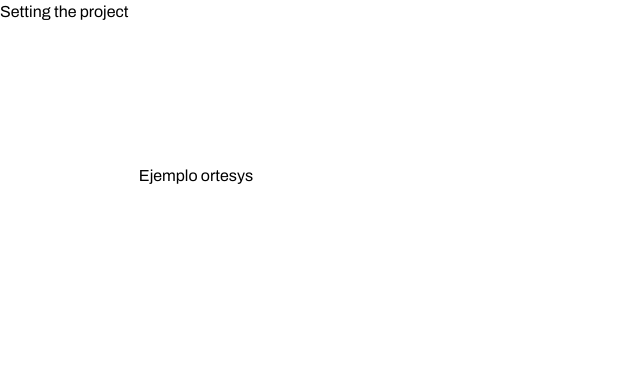
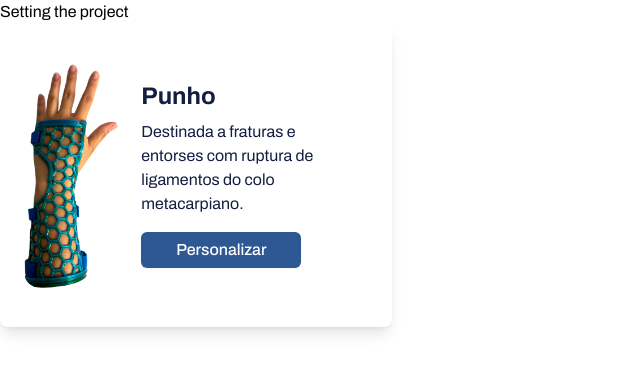
Before and after one commit to MateoMigone/ortesys-3D, a Nuxt app: page / in a window 1280 px wide. Shown: the top 372 px of the page, without its empty margins (0-640 px from the left). Built offline with nearby package versions, Linux system fonts and the light colour scheme.

Commit message:
Initial structure ortesys card

```diff
--- a/components/OrtesysCard.vue
+++ b/components/OrtesysCard.vue
@@ -1,9 +1,47 @@
 <template>
-  <div class="flex justify-center items-center w-[392px] h-[303px]">
-    <h3 class="">Ejemplo ortesys</h3>
+  <div
+    class="bg-white shadow-lg rounded-lg overflow-hidden"
+    style="width: 392px; height: 303px"
+  >
+    <!-- Flex container for image and content, centered horizontally and vertically -->
+    <div class="flex items-center justify-center h-full px-6">
+      <!-- Added padding to the left and right of the card -->
+      <!-- Image on the left, adjusted size and removed additional margin -->
+      <img
+        class="object-cover rounded-l-lg h-56 flex-shrink-0"
+        src="../assets/imgs/ortesys-arm.png"
+        alt="Ortesys Arm"
+      />
+      <!-- Spacer div to control the space between the image and the text/button flexbox -->
+      <div class="w-4"></div>
+      <!-- Adjust this width to control spacing -->
+      <!-- Flexbox container for text and button, centered in the remaining space -->
+      <div class="flex flex-col justify-center flex-grow p-4">
+        <div>
+          <h2 class="text-2xl font-bold text-[#131E41]">Punho</h2>
+          <p class="text-[#131E41] mt-2">
+            Destinada a fraturas e entorses com ruptura de ligamentos do colo
+            metacarpiano.
+          </p>
+        </div>
+        <!-- Button at the bottom of the flex container -->
+        <div class="w-40 h-10 mt-4">
+          <!-- Adjusted margin-top for spacing above the button -->
+          <Button text="Personalizar" class="w-full h-full" />
+        </div>
+      </div>
+    </div>
   </div>
 </template>
 
-<script setup></script>
+<script setup>
+// Import your Button component if needed
+</script>
 
-<style scoped></style>
+<style scoped>
+/* Scoped styles for image border radius */
+.rounded-l-lg {
+  border-top-left-radius: 16px;
+  border-bottom-left-radius: 16px;
+}
+</style>
```
Also changed, not shown: assets/imgs/ortesys-arm.png (added).
